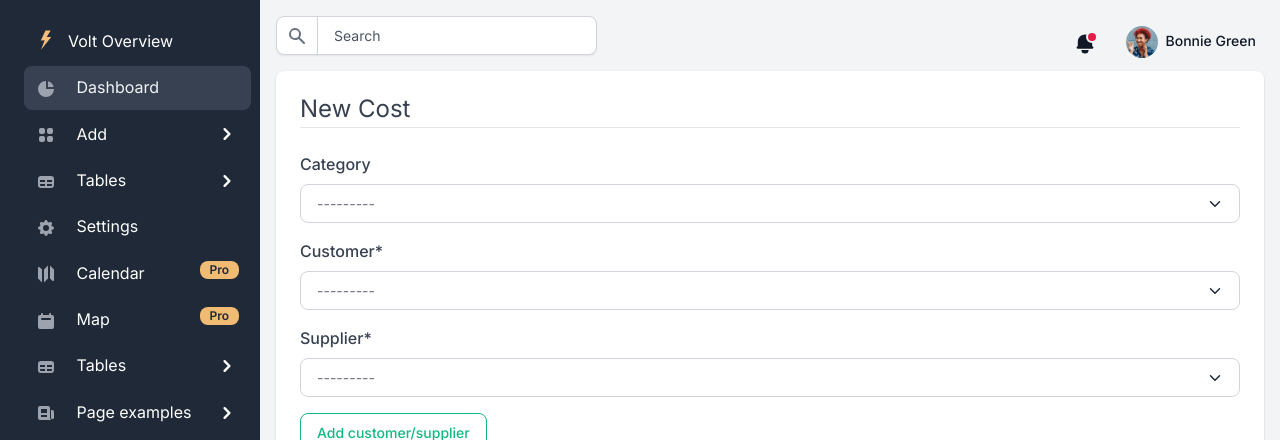
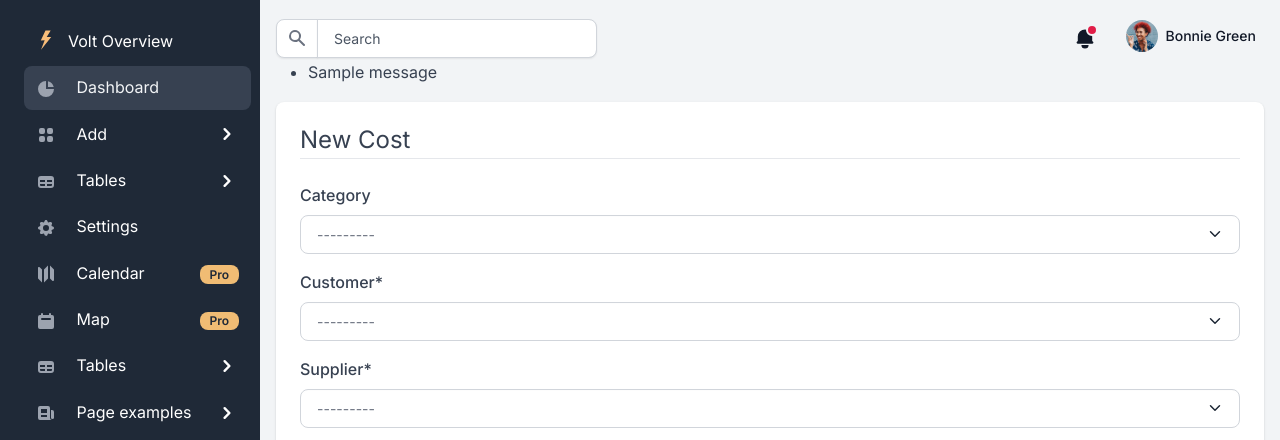
Before and after one commit to Luczho/CashflowManager, a Django app: page /add/ in a window 1280 px wide. Shown: the top 440 px of the page. Run offline with Django 4.2, Linux system fonts and the light colour scheme; tables that the repository leaves empty hold one stand-in row (values such as "Sample post"); one stand-in notice (Sample message) is shown; some libraries are stand-ins or nearby versions.

Commit message:
feat: add messsages functionality

```diff
--- a/costs_records/templates/costs_records/base.html
+++ b/costs_records/templates/costs_records/base.html
@@ -1,7 +1,5 @@
 {% load static %}
 
-<script type="text/javascript" src="{% static 'js/jquery.js' %}">
-</script>
 
 <!DOCTYPE html>
 <html lang="en">
@@ -52,6 +50,7 @@
 <!-- Volt CSS -->
 <link type="text/css" href="{% static '/assets/css/volt.css' %}" rel="stylesheet">
 
+<script src="https://code.jquery.com/jquery-3.7.1.min.js" integrity="sha256-/JqT3SQfawRcv/BIHPThkBvs0OEvtFFmqPF/lYI/Cxo=" crossorigin="anonymous"></script>
 <!-- NOTICE: You can use the _analytics.html partial to include production code specific code & trackers -->
 
 <!-- Specific Page JS goes HERE  -->
@@ -66,6 +65,14 @@
         <main class="content">
 
             {% include 'costs_records/navigation.html' %}
+
+            {% if messages %}
+                <ul class="messages">
+                    {% for message in messages %}
+                    <li  {% if message.tags %} class=" {{ message.tags }} " {% endif %}> {{ message }} </li>
+                    {% endfor %}
+                </ul>
+            {% endif %}
 
             {% block content %}{% endblock %}
 
```
